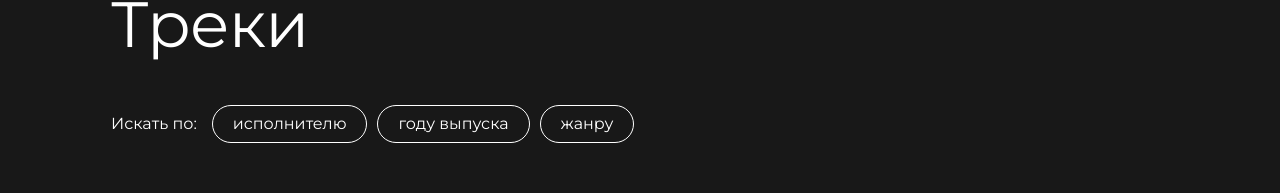
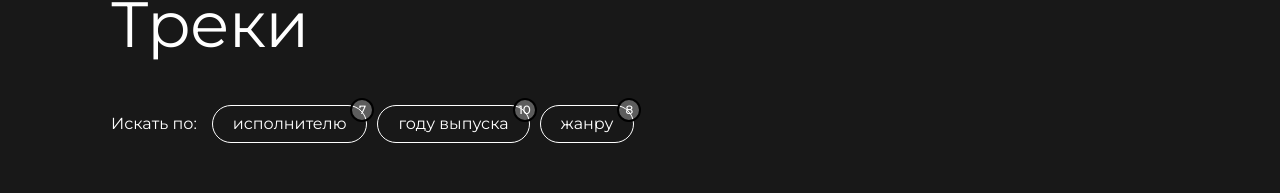
Before and after one commit to OlgaP15/skypro-music, a Next.js app: page / in a window 1280 px wide. Shown: the part 274-467 px from the top of the page. Built offline with nearby package versions, Linux system fonts and the light colour scheme.

Commit message:
добавление таба

```diff
--- a/src/components/Filter/Filter.tsx
+++ b/src/components/Filter/Filter.tsx
@@ -9,6 +9,9 @@ import { getUniqueValueBeKey } from '@/utils/helper';
 
 export default function Filter() {
   const [activeFilter, setActiveFilter] = useState<string | null>(null);
+  const [selectedAuthors, setSelectedAuthors] = useState<string[]>([]);
+  const [selectedGenres, setSelectedGenres] = useState<string[]>([]);
+  const [selectedYearSort, setSelectedYearSort] = useState<string>('');
   const popupRef = useRef<HTMLDivElement | null>(null);
 
   const authors = getUniqueValueBeKey(data, 'author');
@@ -19,6 +22,80 @@ export default function Filter() {
 
   const toggleFilter = (name: string) => {
     setActiveFilter((prev) => (prev === name ? null : name));
+  };
+
+  const handleSelectAuthor = (author: string) => {
+    setSelectedAuthors(prev =>
+      prev.includes(author)
+        ? prev.filter(a => a !== author)
+        : [...prev, author]
+    );
+  };
+
+  const handleSelectGenre = (genre: string) => {
+    setSelectedGenres(prev =>
+      prev.includes(genre)
+        ? prev.filter(g => g !== genre)
+        : [...prev, genre]
+    );
+  };
+
+  const handleSelectYearSort = (sortOption: string) => {
+    setSelectedYearSort(prev =>
+      prev === sortOption ? '' : sortOption
+    );
+  };
+
+  const getSelectionHandler = (filterType: string) => {
+    switch (filterType) {
+      case 'исполнителю':
+        return handleSelectAuthor;
+      case 'жанру':
+        return handleSelectGenre;
+      case 'году выпуска':
+        return handleSelectYearSort;
+      default:
+        return () => {};
+    }
+  };
+
+  const getSelectedValues = (filterType: string) => {
+    switch (filterType) {
+      case 'исполнителю':
+        return selectedAuthors;
+      case 'жанру':
+        return selectedGenres;
+      case 'году выпуска':
+        return selectedYearSort ? [selectedYearSort] : [];
+      default:
+        return [];
+    }
+  };
+
+  const getSelectedCount = (filterType: string) => {
+    switch (filterType) {
+      case 'исполнителю':
+        return selectedAuthors.length;
+      case 'жанру':
+        return selectedGenres.length;
+      case 'году выпуска':
+        return selectedYearSort ? 1 : 0;
+      default:
+        return 0;
+    }
+  };
+
+  const getTotalCount = (filterType: string) => {
+    switch (filterType) {
+      case 'исполнителю':
+        return authors.length;
+      case 'жанру':
+        return genres.length;
+      case 'году выпуска':
+        return years.length;
+      default:
+        return 0;
+    }
   };
 
   useEffect(() => {
@@ -42,44 +119,61 @@ export default function Filter() {
     <div className={styles.centerblock__filter} ref={popupRef}>
       <div className={styles.filter__title}>Искать по:</div>
       <div className={styles.filter__buttons}>
+        {/* Исполнителю */}
         <div style={{ position: 'relative' }}>
           <Button
             nameFilter="исполнителю"
             activeFilter={activeFilter}
+            selectedCount={getSelectedCount('исполнителю')}
+            totalCount={getTotalCount('исполнителю')}
             onClick={() => toggleFilter('исполнителю')}
           />
           {activeFilter === 'исполнителю' && (
             <FilterItem
               title="Исполнители"
               list={authors}
+              selectedValues={getSelectedValues('исполнителю')}
+              onSelect={getSelectionHandler('исполнителю')}
               onClose={() => setActiveFilter(null)}
             />
           )}
         </div>
+
+        {/* Году выпуска */}
         <div style={{ position: 'relative' }}>
           <Button
             nameFilter="году выпуска"
             activeFilter={activeFilter}
+            selectedCount={getSelectedCount('году выпуска')}
+            totalCount={getTotalCount('году выпуска')}
             onClick={() => toggleFilter('году выпуска')}
           />
           {activeFilter === 'году выпуска' && (
             <FilterItem
               title="Годы"
               list={years}
+              selectedValues={getSelectedValues('году выпуска')}
+              onSelect={getSelectionHandler('году выпуска')}
               onClose={() => setActiveFilter(null)}
             />
           )}
         </div>
+
+        {/* Жанру */}
         <div style={{ position: 'relative' }}>
           <Button
             nameFilter="жанру"
             activeFilter={activeFilter}
+            selectedCount={getSelectedCount('жанру')}
+            totalCount={getTotalCount('жанру')}
             onClick={() => toggleFilter('жанру')}
           />
           {activeFilter === 'жанру' && (
             <FilterItem
               title="Жанры"
               list={genres}
+              selectedValues={getSelectedValues('жанру')}
+              onSelect={getSelectionHandler('жанру')}
               onClose={() => setActiveFilter(null)}
             />
           )}
--- a/src/components/Filter/filter.module.css
+++ b/src/components/Filter/filter.module.css
@@ -29,7 +29,6 @@
 }
 
 .filter__button {
-  /*composes: btn-text from '/src/UI/Button/button.module.css';*/
   font-style: normal;
   font-weight: 400;
   font-size: 16px;
@@ -38,8 +37,10 @@
   border-radius: 60px;
   padding: 6px 20px;
   color: #ffffff;
+  position: relative;
 }
 
+/* Убираем старый отступ, так как используем gap */
 .filter__button:not(:last-child) {
-  margin-right: 10px;
+  margin-right: 0;
 }
--- a/src/components/FilterItem/FilterItem.tsx
+++ b/src/components/FilterItem/FilterItem.tsx
@@ -3,24 +3,50 @@ import styles from "./filterItem.module.css";
 interface FilterItemProps {
   title: string;
   list: string[];
+  selectedValues: string[];
+  onSelect: (value: string) => void;
   onClose: () => void;
 }
 
-export default function FilterItem({ title, list }: FilterItemProps) {
-
+export default function FilterItem({
+  title,
+  list,
+  selectedValues,
+  onSelect
+}: FilterItemProps) {
+  // Для годов выпуска используем специальные опции сортировки
   const getYearOptions = () => {
     return ["По умолчанию", "Сначала новые", "Сначала старые"];
   };
 
   const displayList = title === "Годы" ? getYearOptions() : list;
 
+  const handleItemClick = (item: string) => {
+    onSelect(item);
+  };
+
   return (
     <div className={styles.filter__popup}>
       <div className={styles.filter__listContainer}>
         <ul className={styles.filter__list}>
           {displayList.map((item) => (
-            <li key={item} className={styles.filter__item}>
+            <li
+              key={item}
+              className={`${styles.filter__item} ${
+                selectedValues.includes(item) ? styles.selected : ''
+              }`}
+              onClick={() => handleItemClick(item)}
+            >
               {item}
+              {title !== "Годы" && (
+                <span style={{
+                  marginLeft: 'auto',
+                  fontSize: '14px',
+                  opacity: 0.7
+                }}>
+                  {list.filter(x => x === item).length}
+                </span>
+              )}
             </li>
           ))}
         </ul>
--- a/src/components/FilterItem/filterItem.module.css
+++ b/src/components/FilterItem/filterItem.module.css
@@ -1,3 +1,4 @@
+/* Контейнер всплывающего фильтра */
 .filter__popup {
   position: absolute;
   top: 100%;
@@ -16,6 +17,7 @@
   opacity: 1;
 }
 
+/* ✅ Список с вертикальным скроллом */
 .filter__list {
   color: white;
   display: flex;
@@ -32,6 +34,7 @@
   font-feature-settings: 'lnum' 1, 'pnum' 1;
 }
 
+/* Стилизация скролла */
 .filter__list::-webkit-scrollbar {
   width: 4px;
 }
@@ -45,6 +48,7 @@
   border-radius: 2px;
 }
 
+/* Элементы списка */
 .filter__item {
   font-family: 'StratosSkyeng', sans-serif;
   font-weight: 400;
@@ -52,11 +56,25 @@
   line-height: 24px;
   color: #fff;
   cursor: pointer;
-  transition: color 0.2s ease;
+  transition: all 0.2s ease;
   font-feature-settings: 'lnum' 1, 'pnum' 1;
+  display: flex;
+  align-items: center;
+  padding: 4px 0;
 }
 
 .filter__item:hover {
   color: #b672ff;
   text-decoration: underline;
 }
+
+/* Выбранный элемент */
+.filter__item.selected {
+  color: #b672ff;
+  font-weight: 500;
+}
+
+.filter__item.selected:hover {
+  color: #9a4dff;
+  text-decoration: line-through;
+}
--- a/src/components/UI/Button/Button.tsx
+++ b/src/components/UI/Button/Button.tsx
@@ -4,18 +4,36 @@ import styles from "./button.module.css";
 interface ButtonProps {
   nameFilter: string;
   activeFilter: string | null;
+  selectedCount?: number;
+  totalCount?: number;
   onClick: () => void;
 }
 
-export default function Button({ nameFilter, activeFilter, onClick }: ButtonProps) {
+export default function Button({
+  nameFilter,
+  activeFilter,
+  selectedCount = 0,
+  totalCount = 0,
+  onClick
+}: ButtonProps) {
+  const hasSelection = selectedCount > 0;
+  const displayCount = hasSelection ? selectedCount : totalCount;
+
   return (
     <button
       className={classNames(styles.filter__button, {
-        [styles.active]: activeFilter === nameFilter,
+        [styles.active]: activeFilter === nameFilter || hasSelection,
       })}
       onClick={onClick}
     >
       {nameFilter}
+      {displayCount > 0 && (
+        <span className={classNames(styles.count__badge, {
+          [styles.hasSelection]: hasSelection
+        })}>
+          {displayCount}
+        </span>
+      )}
     </button>
   );
 }
--- a/src/components/UI/Button/button.module.css
+++ b/src/components/UI/Button/button.module.css
@@ -10,13 +10,52 @@
   background: transparent;
   cursor: pointer;
   transition: all 0.2s ease;
+  display: flex;
+  align-items: center;
+  gap: 8px;
+  position: relative;
+  min-width: auto;
 }
 
+/* ✅ Активная кнопка */
 .active {
   background: #ffffff;
   color: #000000;
+  border-color: #ffffff;
 }
 
 .filter__button:not(:last-child) {
   margin-right: 10px;
 }
+
+.filter__button:hover {
+  background: rgba(255, 255, 255, 0.1);
+}
+
+.filter__button.active:hover {
+  background: #ffffff;
+}
+
+/* Стили для круглого бейджа с количеством */
+.count__badge {
+  background: rgba(182, 114, 255, 0.8);
+  color: white;
+  border-radius: 50%;
+  width: 24px;
+  height: 24px;
+  display: flex;
+  align-items: center;
+  justify-content: center;
+  font-size: 12px;
+  font-weight: 500;
+  position: absolute;
+  top: -8px;
+  right: -8px;
+  border: 2px solid #000000;
+}
+
+/* Если нет выбранных элементов, показываем общее количество серым цветом */
+.count__badge:not(.hasSelection) {
+  background: rgba(255, 255, 255, 0.3);
+  color: #ffffff;
+}
```
